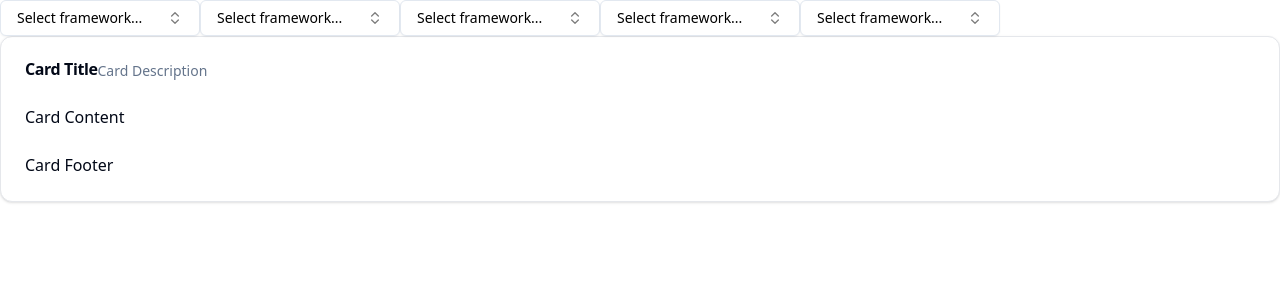
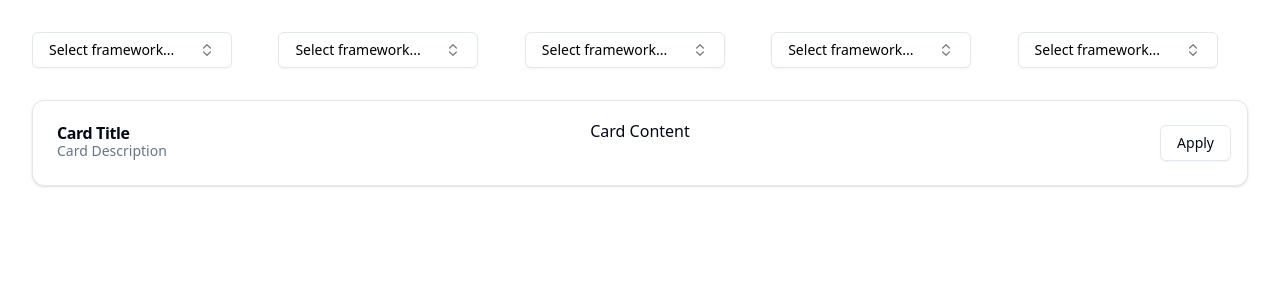
Before and after one commit to mohdhaider07/SyncView-frontend, a React (Vite) app: page / in a window 1280 px wide. Shown: the top 300 px of the page. Built offline with nearby package versions, Linux system fonts and the light colour scheme.

Commit message:
items align properly

```diff
--- a/src/pages/home/Home.tsx
+++ b/src/pages/home/Home.tsx
@@ -30,7 +30,7 @@ function Home() {
             </div>
 
             {/* Combobox */}
-            <div>
+            <div className="grid my-8 mx-8 sm:grid-cols-5 gap-4 grid-cols-3">
                 <ComboboxDemo />
                 <ComboboxDemo />
                 <ComboboxDemo />
--- a/src/pages/home/components/Card.tsx
+++ b/src/pages/home/components/Card.tsx
@@ -2,27 +2,32 @@ import {
     Card,
     CardContent,
     CardDescription,
-	CardFooter,
     CardHeader,
     CardTitle,
 } from "@/components/ui/card";
 
+import { Button } from "@/components/ui/button";
+
 function JobCard() {
     return (
-		<Card>
-			<CardHeader>
-				<div className="flex">
-					{" "}
-					<CardTitle>Card Title</CardTitle>
+        <Card className="grid mx-8 my-4 gap-4 sm:grid-cols-12">
+            <CardHeader className="sm:col-span-3">
+                <div>
+                    <CardTitle >Card Title</CardTitle>
                     <CardDescription>Card Description</CardDescription>
                 </div>
             </CardHeader>
-			<CardContent>
+            <CardContent className="flex sm:col-span-6 justify-center items-center">
                 <p>Card Content</p>
             </CardContent>
-			<CardFooter>
-				<p>Card Footer</p>
-			</CardFooter>
+
+            <div className="flex sm:col-span-3 items-center justify-end px-4">
+                <Button variant="outline">
+                  Apply
+                    </Button>
+            </div>
+
+
         </Card>
     );
 }
```
Lines whose indentation alone changed are shown as unchanged.
